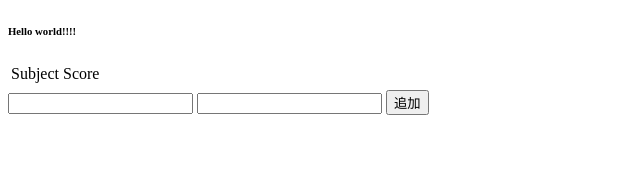
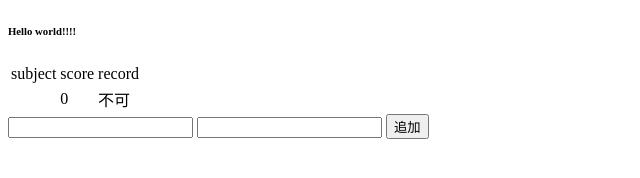
Before and after one commit to mizuki0823/MineSweeper, a plain HTML site: page index.html in a window 1280 px wide. Both pictures are taken after a click on the button "追加". Shown: the whole page, without its empty margins (0-640 px from the left). Drawn offline with Linux system fonts and the light colour scheme.

Commit message:
Add record

```diff
--- a/index.html
+++ b/index.html
@@ -5,21 +5,7 @@
 </head>
 <body>
 <h6>Hello world!!!!</h6>
-<table id="results">
-    <tr>
-        <td>Subject</td>
-        <td>Score</td>
-    </tr>
-    <!-- <tr>
-        <td>Programming 2</td>
-        <td>100</td>
-    </tr> -->
-    <!-- <tr>
-        <td>Japanese</td>
-        <td>92</td>
-    </tr> -->
-
-</table>
+<table id="results"></table>
 
 <input type="text" id="subject">
 <input type="number" id="score">
--- a/script.js
+++ b/script.js
@@ -46,23 +46,82 @@ const subject = document.getElementById('subject')
 const score = document.getElementById('score')
 const results = document.getElementById('results')
 // subject
-const resultsData = []
+let resultsData = []
 
-const Tablein = (Insubject, Inscore) => {
+
+
+const Tablein = (Insubject, Inscore, Inrecord) => {
     // タグ作る
     const tr = document.createElement('tr')
     const tdSubject = document.createElement('td')
     const tdScore = document.createElement('td')
+    const tdRecord = document.createElement('td')
 
     // 代入する
     tdSubject.textContent = Insubject
     tdScore.textContent = Inscore
+    tdRecord.textContent = Inrecord
 
     // 親のタグ<tr>のなかに入れる
     tr.appendChild(tdSubject)
     tr.appendChild(tdScore)
+    tr.appendChild(tdRecord)
     // 親のタグ<table>のなかに入れる
     results.appendChild(tr)
+}
+
+const set = list => {
+    // hogedata ... [
+    //     {
+    //         subject: 'Japanese'
+    //         score: 92
+    //     },
+    //     {
+    //         subject: 'Programming'
+    //         score: 100
+    //     }
+    // ]
+
+    // <table id=results>の中身を全部消す
+    results.innerHTML = ''
+
+    // hogeDataを元に、<table>の中身を生成する
+    // <tr>
+    //     <td>Subject</td>
+    //     <td>Score</td>
+    // </tr>
+    // <tr>
+    //     <td>...</td>
+    //     <td>...</td>
+    // </tr>
+    // <tr>
+    //     <td>...</td>
+    //     <td>...</td>
+    // </tr>
+    // ...
+    // for
+    // tablein 使えばできる
+    Tablein('subject', 'score', 'record')
+    for(let j = 0; j < list.length; j++){
+        let record = ''
+        if(list[j].score < 60){
+            record = '不可'
+        }
+        else if(list[j].score < 70){
+            record = '可'
+        }
+        else if(list[j].score < 80){
+            record = '良'
+        }
+        else if(list[j].score < 90){
+            record = '優'
+        }
+        else{
+            record = '秀'
+        }
+
+        Tablein(list[j].subject, list[j].score, record)
+    }
 }
 
 const addResult = () => {
@@ -71,13 +130,13 @@ const addResult = () => {
     console.log(`subject: ${subject.value}`)
     console.log(`score: ${score.value}`)
 
-    Tablein(subject.value, score.value)
+    // Tablein(subject.value, score.value)
 
-    console.log(tr)
+    // console.log(tr)
     // 連想配列
     const resultData = {
         'subject': subject.value,
-        'score': score.value
+        'score': Number(score.value)
     }
 
     console.log(resultData)
@@ -96,6 +155,7 @@ const addResult = () => {
     console.log('resultsJson')
 
     localStorage.setItem('results', resultsJson)
+    set(resultsData)
 
     subject.value = ''
     score.value = ''
@@ -115,11 +175,7 @@ console.log(array)
 if (localStorage.getItem('results')) {
     const decoded = JSON.parse(localStorage.getItem('results'))
     console.log(decoded)
+    resultsData = decoded
 
-    for(let i = 0; i < decoded.length; i++) {
-        console.log(i)
-        console.log(decoded[i])
-
-       Tablein(decoded[i].subject, decoded[i].score)
-    }
+    set(decoded)
 }
```
